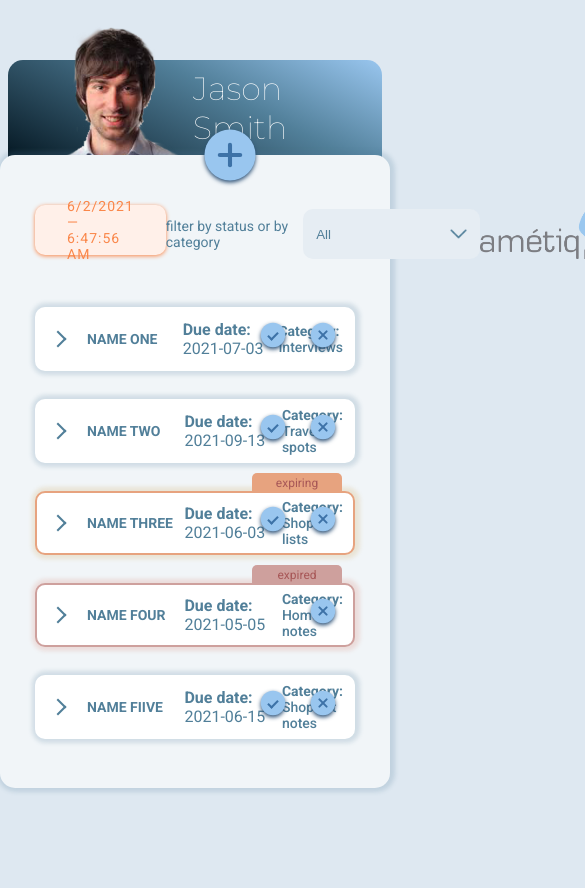
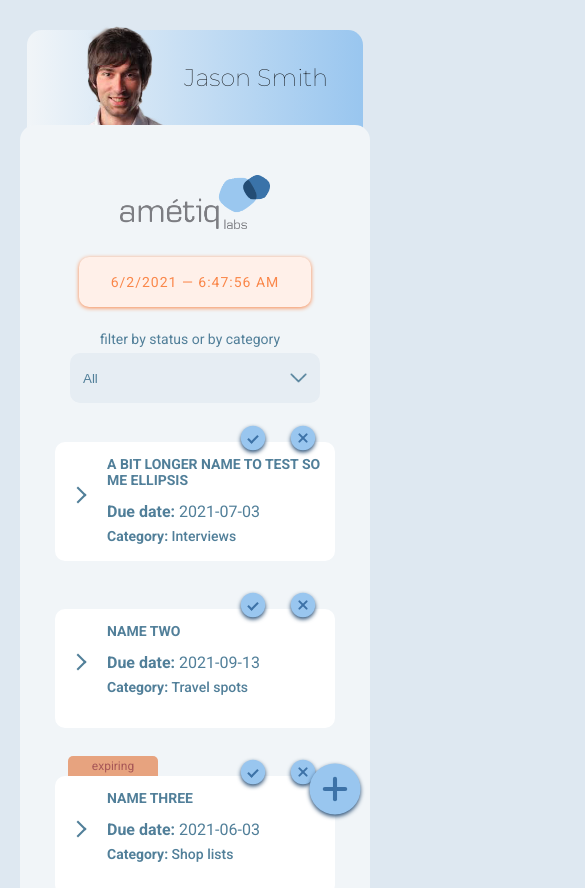
Before and after one commit to nebojsab/todo, a React (Vite) app: page / in a window 390 px wide. Shown: the top 888 px of the page, 585 px wide, since content can reach past the window. Before the commit the page ends 848 px from the top, so only its background shows below. Built offline with nearby package versions, Linux system fonts and the light colour scheme.

Commit message:
Finish first design iteration

```diff
--- a/src/App.js
+++ b/src/App.js
@@ -2,21 +2,33 @@ import React from "react";
 import ReactDOM from "react-dom";
 import RandomUsers from "./components/RandomUsers";
 import TodoContainer from "./components/TodoContainer";
-import Button from "./components/Button";
+import { device } from "./helpers/breakpoints";
 import styled from "styled-components";
 
 const ToDoContainer = styled.div`
     display: flex;
     flex-direction: column;
-    max-width: 1200px;
+    max-width: 1100px;
     width: 100%;
     margin: 60px auto;
+
+    @media ${device.mobile} {
+        margin: 30px auto;
+        padding: 0 20px;
+    }
+
+    @media ${device.tablet} {
+        padding: 0 20px;
+    }
+
+    @media ${device.laptop} {
+        padding: 0 20px;
+    }
 `;
 
 const App = () => {
     return (
         <ToDoContainer>
-            {/* <Button type="closeButton" text="Some button text"></Button> */}
             <RandomUsers />
             <TodoContainer />
         </ToDoContainer>
--- a/src/components/RandomUsers.jsx
+++ b/src/components/RandomUsers.jsx
@@ -1,5 +1,6 @@
 import React, { useEffect } from "react";
 import styled from "styled-components";
+import { device } from "../helpers/breakpoints";
 
 import jasonSmith from "../assets/images/profile-pics/jason-smith.png";
 import connieAustin from "../assets/images/profile-pics/connie-austin.png";
@@ -10,14 +11,7 @@ const UserBar = styled.div`
     justify-content: space-between;
     height: 110px;
     border-radius: 15px 15px 0 0;
-    /* background: var(--header-background-blue); */
-    background: rgb(153, 198, 239);
-    background: linear-gradient(
-        207deg,
-        rgba(153, 198, 239, 1) 0%,
-        rgba(81, 127, 153, 1) 38%,
-        rgba(0, 17, 27, 1) 100%
-    );
+    background: var(--header-gradient);
     padding: 0 35px;
     width: 96%;
     margin: auto;
@@ -25,14 +19,26 @@ const UserBar = styled.div`
 
 const UserImage = styled.div`
     margin-top: -52px;
+
+    @media ${device.mobile} {
+        margin-top: -18px;
+        img {
+            width: 120px;
+            height: auto;
+        }
+    }
 `;
 
 const UserName = styled.h2`
     font-family: var(--heading-font-family);
     font-size: var(--h2);
     font-weight: 100;
-    color: var(--white);
+    color: var(--black);
     margin-top: -15px;
+
+    @media ${device.mobile} {
+        font-size: var(--h3);
+    }
 `;
 
 export default function RandomUsers() {
--- a/src/components/Todo.jsx
+++ b/src/components/Todo.jsx
@@ -1,5 +1,6 @@
 import React, { useState, useEffect } from "react";
 import Button from "./Button";
+import { device } from "../helpers/breakpoints";
 import styled from "styled-components";
 
 const ButtonDelete = styled.div`
@@ -13,6 +14,18 @@ const ButtonDelete = styled.div`
     border: none;
     z-index: 10;
     transition: all ease-in 0.35s;
+
+    @media ${device.mobile} {
+        top: -16px;
+    }
+
+    @media ${device.tablet} {
+        top: -16px;
+    }
+
+    @media ${device.laptop} {
+        top: -16px;
+    }
 
     &:hover::after {
         content: "Delete Todo";
@@ -55,6 +68,17 @@ const ButtonComplete = styled.div`
     border: none;
     z-index: 10;
     transition: all ease-in 0.35s;
+
+    @media ${device.mobile} {
+        top: -16px;
+    }
+
+    @media ${device.tablet} {
+        top: -16px;
+    }
+
+@media ${device.laptop} {
+    top: -16px;
 
     &:hover::after {
         content: "Complete Todo";
@@ -102,6 +126,10 @@ const TodosDescription = styled.div`
     transition: all ease-in 0.35s;
     padding-left: 15px;
 
+    @media ${device.mobile} {
+        margin: 15px 15px 0 0;
+    }
+
     &::before {
         position: absolute;
         left: 0;
@@ -122,6 +150,13 @@ const TodosTopRow = styled.div`
     width: 100%;
     height: 60px;
 
+    @media ${device.mobile} {
+        height: 100px;
+        flex-direction: column;
+        justify-content: flex-start;
+        text-align: left;
+    }
+
     &::before {
         content: "";
         display: block;
@@ -133,16 +168,37 @@ const TodosTopRow = styled.div`
         transform: rotate(45deg);
         left: -35px;
         transition: all ease-in 0.2s;
+
+        @media ${device.mobile} {
+            top: 45px;
+        }
     }
 `;
 
 const TodosTitle = styled.h2`
     font-size: var(--p2);
     font-weight: bold;
-    margin: 0;
+    margin: 0 40px 0 0;
     text-transform: uppercase;
     color: var(--dark-text-blue);
     width: 300px;
+    white-space: nowrap;
+    overflow: hidden;
+    text-overflow: ellipsis;
+
+    @media ${device.mobile} {
+        width: unset;
+        white-space: unset;
+        overflow: unset;
+        word-break: break-all;
+        align-self: flex-start;
+        line-height: 1rem;
+        margin: 12px 0 12px 0;
+    }
+
+    @media ${device.tablet} {
+        width: 170px;
+    }
 `;
 
 const TodosItem = styled.div`
@@ -156,8 +212,12 @@ const TodosItem = styled.div`
     align-items: flex-start;
     justify-content: center;
     background: var(--white);
-    box-shadow: var(--box-shadow-default);
     z-index: 1;
+    cursor: pointer;
+
+    @media ${device.mobile} {
+        margin: 24px 0;
+    }
 
     &.is-hovered ${TodosDescription} {
         height: auto;
@@ -173,14 +233,11 @@ const TodosItem = styled.div`
     }
 
     &.is-expired {
-        border: 2px solid var(--expired);
-        box-shadow: var(--box-shadow-expired);
-
         &::after {
             content: "expired";
             position: absolute;
             right: 13px;
-            top: -18px;
+            top: -20px;
             min-width: 90px;
             font-size: var(--p3);
             text-transform: lowercase;
@@ -189,18 +246,30 @@ const TodosItem = styled.div`
             background-color: var(--expired);
             color: var(--red);
             text-align: center;
+
+            @media ${device.mobile} {
+                right: unset;
+                left: 13px;
+            }
+
+            @media ${device.tablet} {
+                right: unset;
+                left: 13px;
+            }
+
+            @media ${device.laptop} {
+                right: unset;
+                left: 13px;
+            }
         }
     }
 
     &.is-expiring {
-        border: 2px solid var(--orange);
-        box-shadow: var(--box-shadow-expiring);
-
         &::after {
             content: "expiring";
             position: absolute;
             right: 13px;
-            top: -18px;
+            top: -20px;
             min-width: 90px;
             font-size: var(--p3);
             text-transform: lowercase;
@@ -209,13 +278,25 @@ const TodosItem = styled.div`
             background-color: var(--orange);
             color: var(--red);
             text-align: center;
+
+            @media ${device.mobile} {
+                right: unset;
+                left: 13px;
+            }
+
+            @media ${device.tablet} {
+                right: unset;
+                left: 13px;
+            }
+
+            @media ${device.laptop} {
+                right: unset;
+                left: 13px;
+            }
         }
     }
 
     &.is-complete {
-        border: 2px solid var(--green);
-        box-shadow: var(--box-shadow-complete);
-
         ${TodosTopRow} {
             text-decoration: line-through;
         }
@@ -224,7 +305,7 @@ const TodosItem = styled.div`
             content: "complete";
             position: absolute;
             right: 13px;
-            top: -18px;
+            top: -20px;
             min-width: 90px;
             font-size: var(--p3);
             text-transform: lowercase;
@@ -233,6 +314,21 @@ const TodosItem = styled.div`
             background-color: var(--green);
             color: var(--white);
             text-align: center;
+
+            @media ${device.mobile} {
+                right: unset;
+                left: 13px;
+            }
+
+            @media ${device.tablet} {
+                right: unset;
+                left: 13px;
+            }
+
+            @media ${device.laptop} {
+                right: unset;
+                left: 13px;
+            }
         }
     }
 `;
@@ -243,12 +339,26 @@ const TodosDueDate = styled.div`
     font-weight: normal;
     color: var(--dark-text-blue);
     width: 300px;
+
+    @media ${device.mobile} {
+        width: 100%;
+        line-height: 1.5rem;
+    }
+
+    @media ${device.tablet} {
+        width: 180px;
+    }
 `;
 
 const TodosCat = styled.div`
     font-size: var(--p2);
     font-weight: 500;
     color: var(--dark-text-blue);
+
+    @media ${device.mobile} {
+        width: 100%;
+        line-height: 1.5rem;
+    }
 `;
 
 export default function Todo({ todos, todo, setTodos }) {
--- a/src/components/Todos.jsx
+++ b/src/components/Todos.jsx
@@ -4,7 +4,7 @@ import TodosList from "./TodosList";
 import TodosFilter from "./TodosFilter";
 import Modal from "./Modal";
 import Button from "./Button";
-
+import { device } from "../helpers/breakpoints";
 import logo from "../assets/images/todo-logo.png";
 
 const TodosContainer = styled.div`
@@ -15,27 +15,83 @@ const TodosContainer = styled.div`
     background-color: var(--pale-blue);
     border-radius: 15px;
     margin-top: -15px;
-    box-shadow: var(--box-shadow-default);
 `;
 
 const TodosControlBar = styled.div`
     display: flex;
     justify-content: space-between;
-    margin: 15px 0 30px;
+    margin: 15px 0;
     position: relative;
+
+    @media ${device.mobile} {
+        flex-direction: column-reverse;
+    }
+
+    @media ${device.tablet} {
+        flex-direction: column-reverse;
+    }
+
+    @media ${device.laptop} {
+        flex-direction: column-reverse;
+    }
 `;
 
-const TodosLogo = styled.div``;
+const TodosLogo = styled.div`
+    @media ${device.mobile} {
+        position: relative;
+        margin-bottom: 24px;
+        text-align: center;
+    }
+
+    @media ${device.tablet} {
+        position: absolute;
+        top: 0;
+        right: 0;
+    }
+
+    @media ${device.laptop} {
+        position: absolute;
+        top: 0;
+        right: 0;
+    }
+`;
 
 const FilterWrap = styled.div`
     display: flex;
     align-items: center;
     max-width: 500px;
 
+    @media ${device.mobile} {
+        flex-direction: column;
+        align-items: center;
+    }
+
+    @media ${device.tablet} {
+        flex-direction: column;
+        align-items: flex-start;
+    }
+
+    @media ${device.laptop} {
+        flex-direction: column;
+        align-items: flex-start;
+    }
+
     span {
         font-size: var(--p2);
         color: var(--dark-text-blue);
         margin-right: 10px;
+
+        @media ${device.mobile} {
+            margin-bottom: 6px;
+        }
+
+        @media ${device.tablet} {
+            margin-bottom: 6px;
+        }
+
+        @media ${device.laptop} {
+            margin-bottom: 6px;
+        }
     }
 `;
 
@@ -51,12 +107,36 @@ const CurrentDateAndTime = styled.div`
     border-radius: 10px;
     box-shadow: 0 1px 4px var(--secondary-button-color);
     height: 50px;
+
+    @media ${device.mobile} {
+        max-width: fit-content;
+        margin: 0 auto 24px;
+    }
+
+    @media ${device.tablet} {
+        max-width: fit-content;
+        margin-bottom: 24px;
+    }
+
+    @media ${device.laptop} {
+        max-width: fit-content;
+        margin-bottom: 24px;
+    }
 `;
 
 const ButtonAdd = styled.div`
     position: absolute;
     left: 170px;
     top: -75px;
+
+    @media ${device.mobile} {
+        position: fixed;
+        right: 30px;
+        bottom: 30px;
+        z-index: 10;
+        left: unset;
+        top: unset;
+    }
 
     &:hover::after {
         content: "Add new Todo";
@@ -210,10 +290,6 @@ export default function Todos({ todos, setTodos }) {
     return (
         <TodosContainer>
             <TodosControlBar>
-                <CurrentDateAndTime>
-                    {dateVal.toLocaleDateString()} —{" "}
-                    {dateVal.toLocaleTimeString()}
-                </CurrentDateAndTime>
                 <ButtonAdd>
                     <Button type="addButton" onClick={toggleModal}></Button>
                 </ButtonAdd>
@@ -221,6 +297,10 @@ export default function Todos({ todos, setTodos }) {
                     <span>filter by status or by category</span>
                     <TodosFilter todos={todos} setStatus={setStatus} />
                 </FilterWrap>
+                <CurrentDateAndTime>
+                    {dateVal.toLocaleDateString()} —{" "}
+                    {dateVal.toLocaleTimeString()}
+                </CurrentDateAndTime>
                 <TodosLogo>
                     <img src={logo} alt="Todo App" width="150" />
                 </TodosLogo>
--- a/src/data/todos.json
+++ b/src/data/todos.json
@@ -4,7 +4,7 @@
         "complete": false,
         "expired": false,
         "expiring": false,
-        "title": "Name one",
+        "title": "A bit longer name to test some ellipsis",
         "description": "Nostrud excepteur tempor laborum occaecat mollit Lorem anim pariatur in nulla.",
         "date": "2021-07-03",
         "category": "Interviews"
--- /dev/null
+++ b/src/helpers/breakpoints.js
@@ -0,0 +1,23 @@
+// Mobile - 600px
+// Tablet - 601px - 768px
+// Mobile L - 425px
+// Tablet - 768px
+// Laptop - 1024px
+// Laptop L - 1440px
+// 4K - 2560px
+
+const size = {
+    mobile: "600px",
+    tabletMin: "601px",
+    tabletMax: "768px",
+    laptopMin: "769px",
+    laptopMax: "1099px",
+    desktop: "1100px",
+};
+
+export const device = {
+    mobile: `(max-width: ${size.mobile})`,
+    tablet: `(min-width: ${size.tabletMin}) and (max-width: ${size.tabletMax})`,
+    laptop: `(min-width: ${size.laptopMin}) and (max-width: ${size.laptopMax})`,
+    desktop: `(min-width: ${size.desktop})`,
+};
--- a/src/style.scss
+++ b/src/style.scss
@@ -1,4 +1,3 @@
 @import "./styles/defaults.scss";
-@import "./styles/breakpoints.scss";
 @import "./styles/resets.scss";
 @import "./styles/variables.scss";
--- a/src/styles/breakpoints.scss
+++ /dev/null
@@ -1,21 +0,0 @@
-@mixin breakpoint($class) {
-    @if $class == lg {
-        @media (min-width: 1200px) {
-            @content;
-        }
-    } @else if $class == md {
-        @media (min-width: 769px) and (max-width: 1199px) {
-            @content;
-        }
-    } @else if $class == sm {
-        @media (min-width: 601px) and (max-width: 768px) {
-            @content;
-        }
-    } @else if $class == xs {
-        @media (max-width: 600px) {
-            @content;
-        }
-    } @else {
-        @warn "Breakpoint mixin supports: xs, sm, md, lg";
-    }
-}
--- a/src/styles/variables.scss
+++ b/src/styles/variables.scss
@@ -56,4 +56,5 @@
     --filter-input-field-bcg: #e6edf3;
 
     --body-background: #dee8f1;
+    --header-gradient: linear-gradient(90deg, #f1f5f8 0%, #99c6ef 100%);
 }
```
Also changed, not shown: src/components/Modal.jsx (+8 -0 lines).
